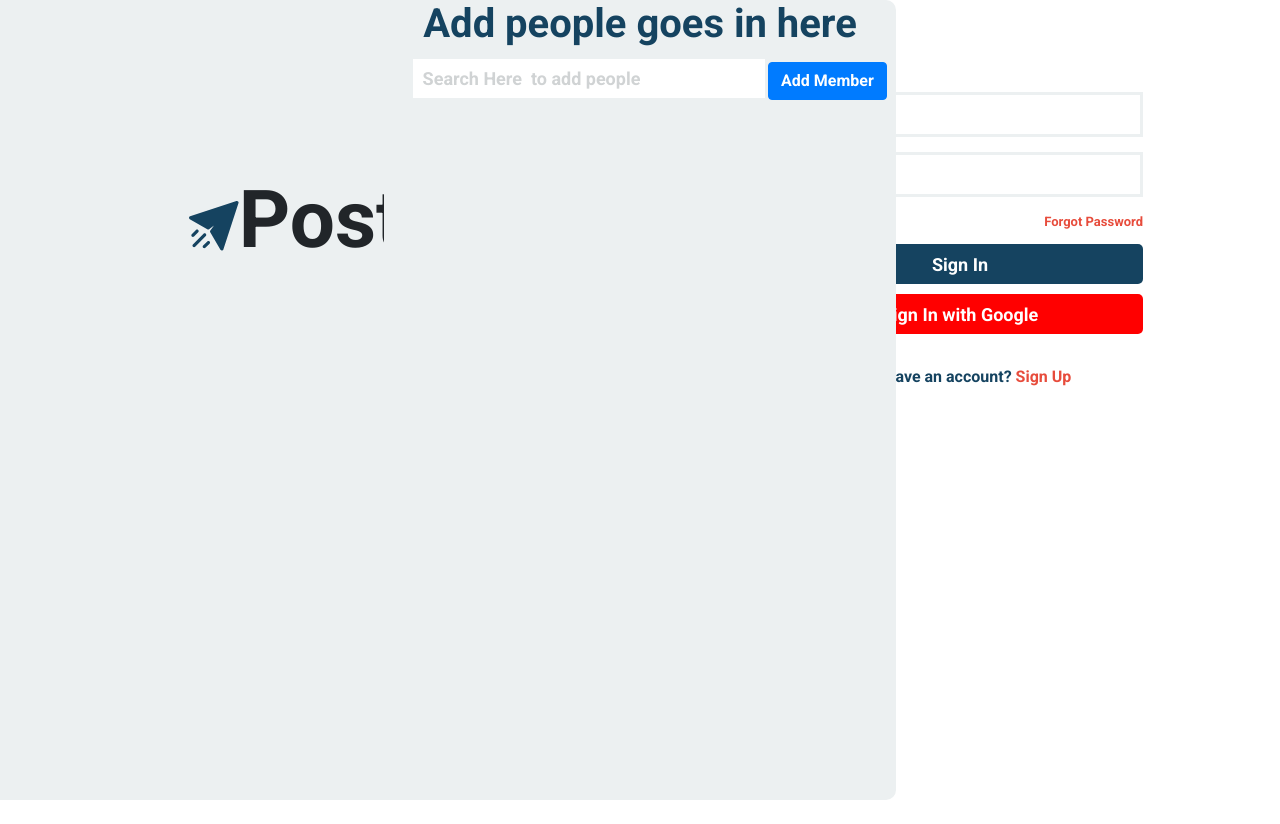
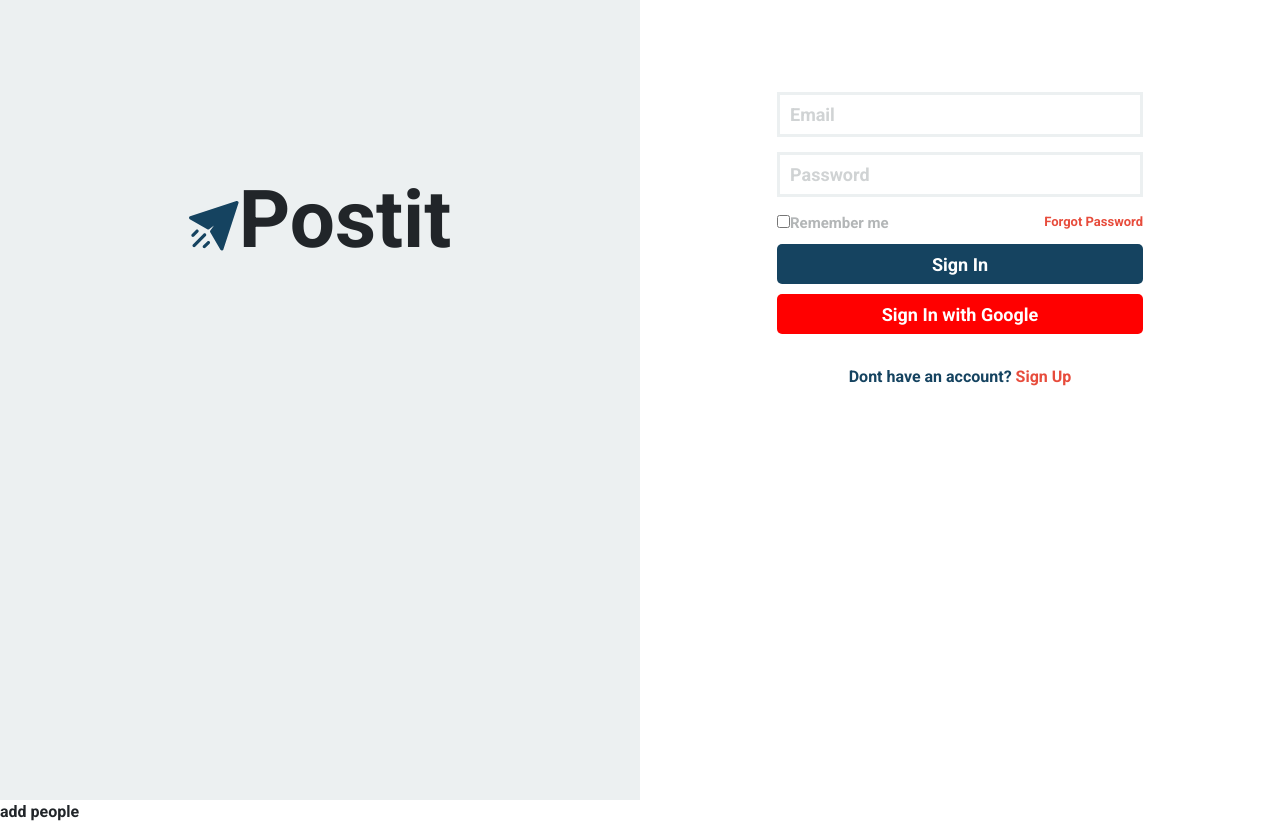
Before and after one commit to Jelhill/Postit-Messaging-App, a React (Create React App) app: page / in a window 1280 px wide. Before the commit the page ends 800 px from the top, so only its background shows below. Built offline with nearby package versions, Linux system fonts and the light colour scheme.

Commit message:
temporary modal functionality

```diff
--- a/src/App.js
+++ b/src/App.js
@@ -1,4 +1,4 @@
-import React, { Fragment } from "react";
+import React, { Component, Fragment } from "react";
 import "./App.css";
 import { Route, Switch } from "react-router-dom";
 import "bootstrap/dist/css/bootstrap.min.css";
@@ -8,7 +8,23 @@ import Dashboard from "./homepage/Dashboard";
 import AddPeople from "./Component/AddPeople";
 
 
-function App() {
+class App extends Component {
+
+  state={
+    modalOpen: false
+  }
+
+  closeModal = () => {
+    this.setState({
+      modalOpen: false
+    })
+  }
+  openModal = () => {
+    this.setState({
+      modalOpen: true
+    })
+  }
+  render() {
     return (
       <Fragment>
         <Switch>
@@ -16,9 +32,11 @@ function App() {
           <Route path={"/signUpForm"} component={SignUpForm}></Route>
           <Route exact path='/homepage' component={Dashboard} />
         </Switch>
-      <AddPeople />
+        <AddPeople closeModal={this.closeModal} openModal={this.openModal} modalOpen={this.state.modalOpen}/>
         </Fragment>
     );
   }
 
+}
+
 export default App;
--- a/src/Component/AddPeople.js
+++ b/src/Component/AddPeople.js
@@ -1,11 +1,16 @@
-import React from 'react'
+import React, { Fragment } from 'react'
 
-export default function AddPeople() {
+export default function AddPeople({openModal, closeModal, modalOpen}) {
     return (
-        <div className="searchAreaDiv">
-            <h1>Add people goes in here</h1>
-            <input type="text" id="searchArea" placeholder="Search Here  to add people" value=""/>
-            <button className="btn btn-primary">Add Member</button>
-        </div>
+        <Fragment>
+            <span onClick={openModal}>add people </span>
+            {!modalOpen ? null :
+                <div className="searchAreaDiv">
+                    <h1>Add people goes in here</h1>
+                    <input type="text" id="searchArea" placeholder="Search Here  to add people" value=""/>
+                    <button className="btn btn-primary" onClick={closeModal}>Add Member</button>
+                </div>
+            }
+        </Fragment>
     )
 }
--- a/src/homepage/Dashboard.js
+++ b/src/homepage/Dashboard.js
@@ -18,7 +18,10 @@ class Dashboard extends React.Component{
                 <p className="add"><Link to="">+</Link></p>
             </div>
             <div className="group">
-                <p><Link className="one" to="/addPeople">Software Engineers</Link></p>
+                <p><Link className="one" to={{
+                  pathname: "/addPeople",
+                  state: {openModal: this.props.openModal}
+                  }}>Software Engineers</Link></p>
                 <p><Link className="groups" to="/addPeople"> UX/UI Designers</Link></p>
                 <p><Link className="groups" to="/addPeople"> Data Scientists</Link></p>
             </div>
```
Lines whose indentation alone changed are shown as unchanged.
